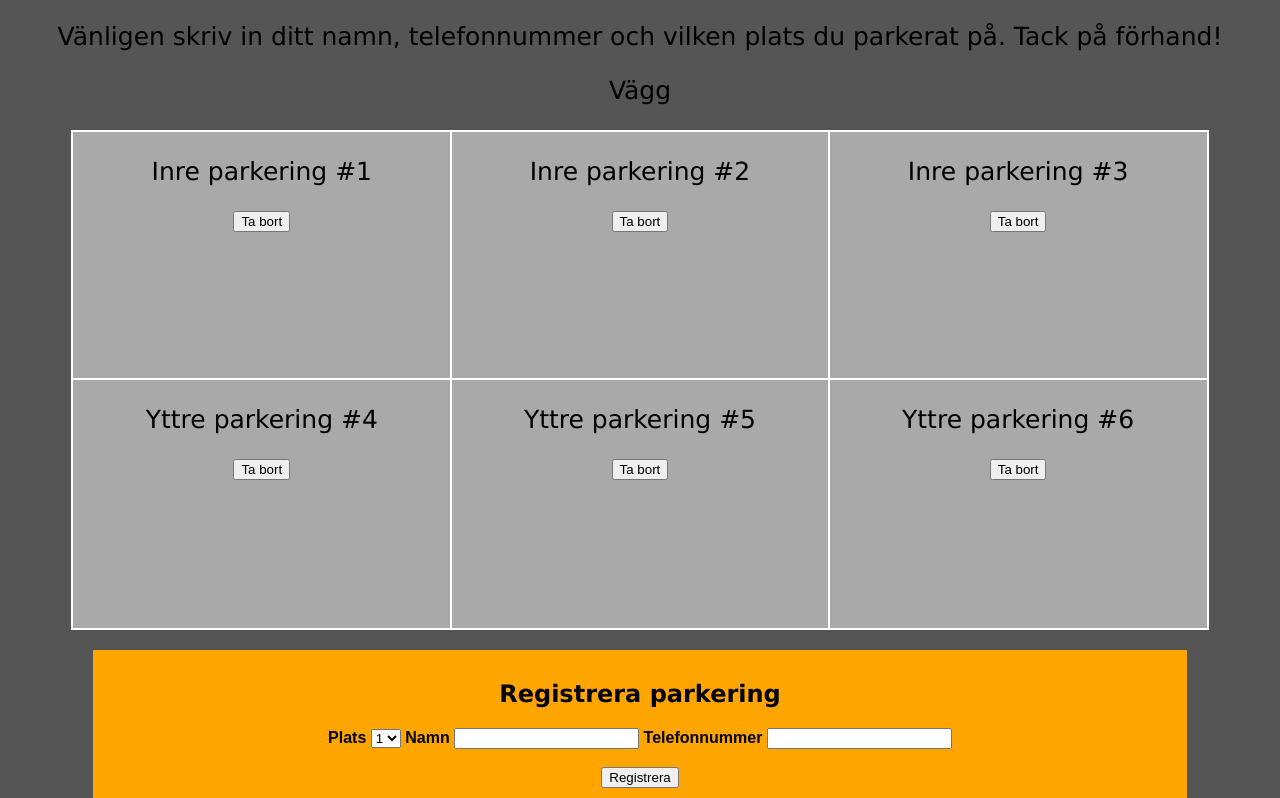
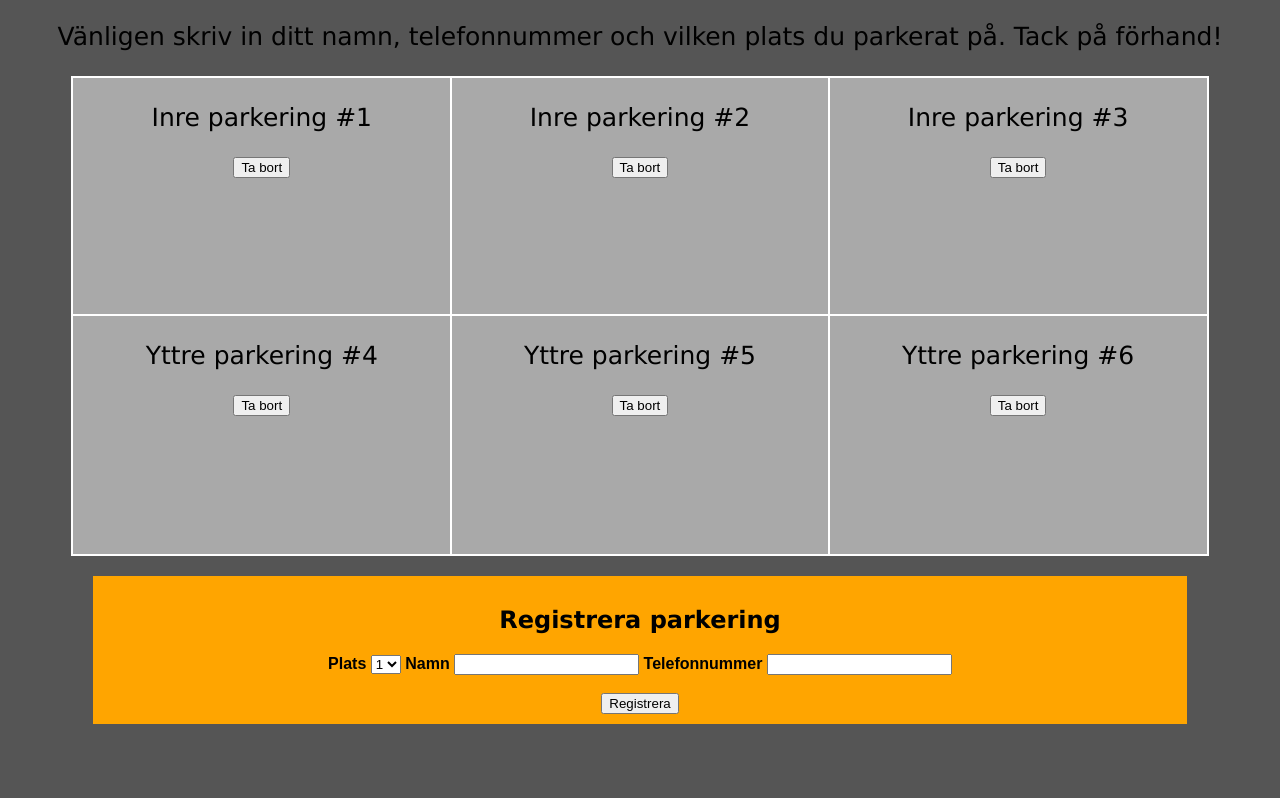
Before and after one commit to axelvestberg/frosunda, a plain HTML site: page index.html in a window 1280 px wide. Shown: the part 70-868 px from the top of the page. After the commit the page ends 800 px from the top, so only its background shows below. Drawn offline with Linux system fonts and the light colour scheme; a script that the page names is missing.

Commit message:
updated css

```diff
--- a/index.css
+++ b/index.css
@@ -39,23 +39,16 @@ p {
     margin-top: 20px;
 }
 
-#row-one {
+#row-one, #row-two {
     width: 100%;
-    height: 250px;
-    float: top;
-}
-
-#row-two {
-    width: 100%;
-    height: 250px;
-    float: bottom;
+    height: 30vh;
 }
 
 #one, #two, #three, #four, #five, #six {
     box-sizing: border-box;
     border: 2px solid white;
     width: 33.33%;
-    height: 250px;
+    height: 30vh;
     float: left;
 }
 #one, #four {
--- a/index.html
+++ b/index.html
@@ -11,7 +11,6 @@
 
     <h1>Frösunda Omsorg Parkering</h1>
     <p id="instruktion">Vänligen skriv in ditt namn, telefonnummer och vilken plats du parkerat på. Tack på förhand!</p>
-    <p id="instruktion">Vägg</p>
     <div id="container" class="box-text">
         <div id="row-one">
             <div id="one">
```
